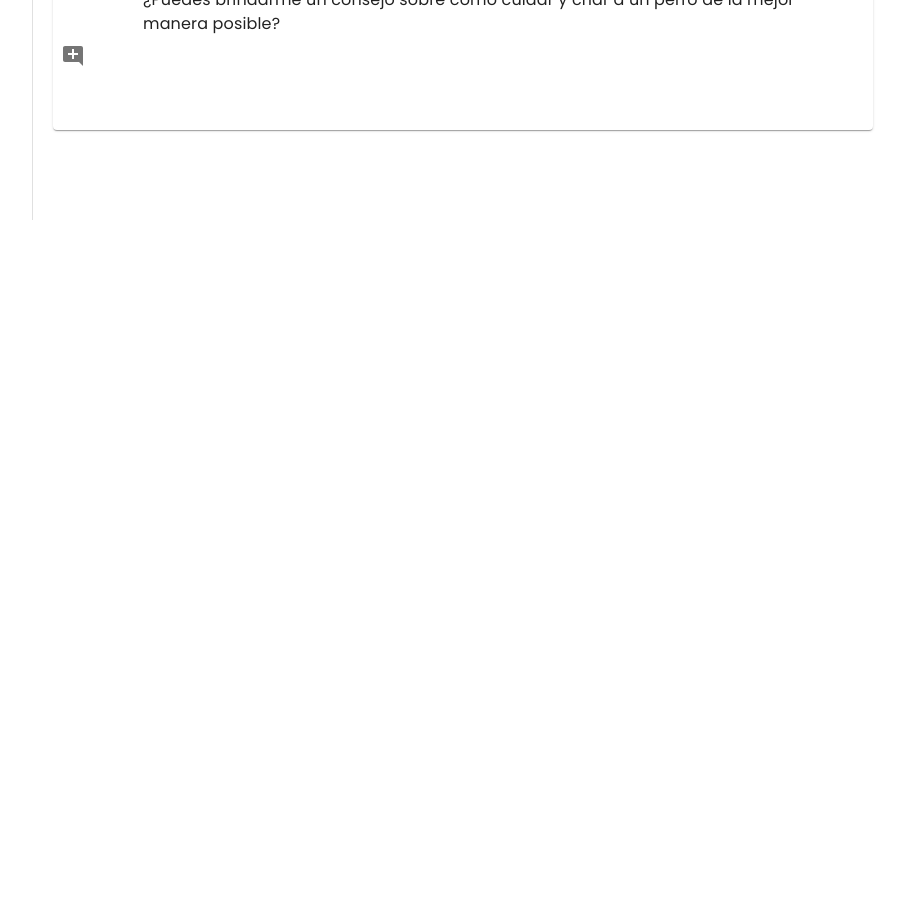
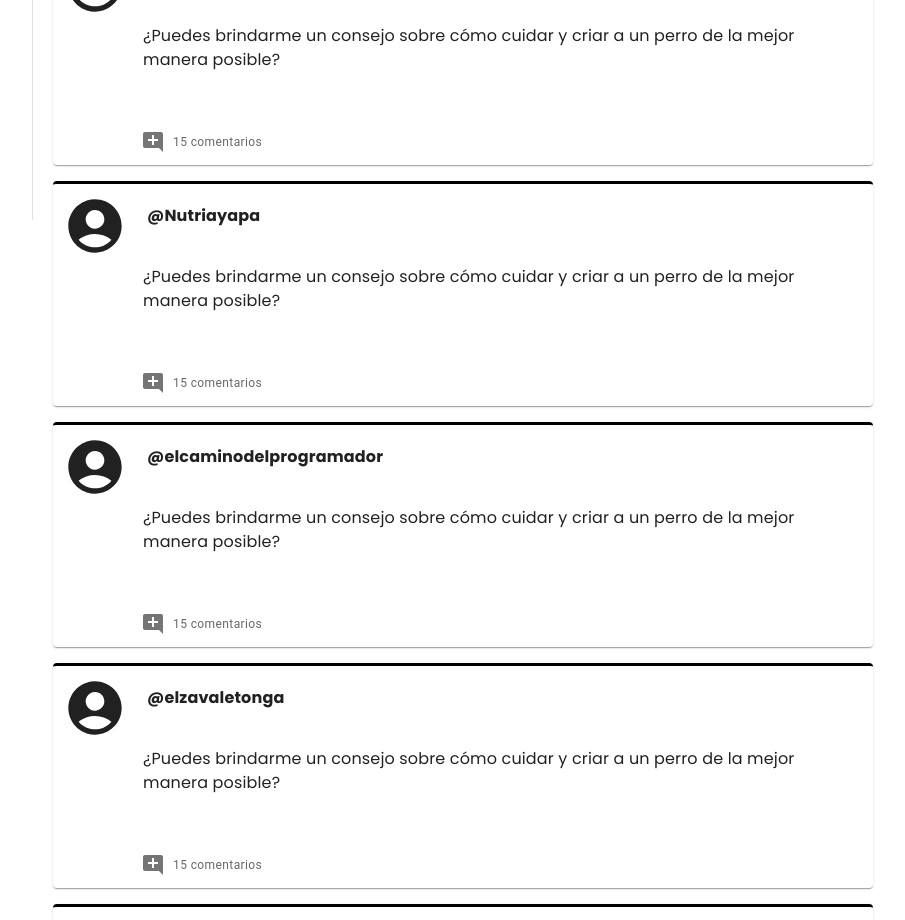
Before and after one commit to AJesusMG/PetMatch, a React (Vite) app: page /Comments in a window 1280 px wide. Shown: the part 580-1500 px from the top of the page, without its empty margins (167-1072 px from the left). Before the commit the page ends 960 px from the top, so only its background shows below. Built offline with nearby package versions, Linux system fonts and the light colour scheme.

Commit message:
Added something changes

```diff
--- a/components/CommentCard/CommentCard.jsx
+++ b/components/CommentCard/CommentCard.jsx
@@ -1,29 +1,32 @@
 import React from "react";
-import { Button, Card, Chip, Typography } from "@mui/material";
+import { Card, Typography } from "@mui/material";
 import { AccountCircle } from "@mui/icons-material";
-import IconButton from '@mui/material/IconButton';
-import AddCommentIcon from '@mui/icons-material/AddComment';
+import IconButton from "@mui/material/IconButton";
+import AddCommentIcon from "@mui/icons-material/AddComment";
 
 import styles from "./commentCardStyles.module.css";
 
-const CommentCard = ({ username }) => {
+const CommentCard = (props) => {
   return (
-        <Card className={styles.Card}>
+    <Card className={styles.Card} key={props.id}>
       <div className={styles.userInfo}>
         <div className={styles.avatarContainer}>
           <AccountCircle className={styles.iconStyle} />
         </div>
         <div className={styles.userContainer}>
-                    <p className={styles.userStyle}>@a.jesus.g</p>
+          <p className={styles.userStyle}>{props.userName}</p>
         </div>
       </div>
       <div className={styles.textContainer}>
-                <p>¿Puedes brindarme un consejo sobre cómo cuidar y criar a un perro de la mejor manera posible?</p>
+        <p>{props.comment}</p>
       </div>
       <div className={styles.addContainer}>
           <IconButton aria-label="addComment">
             <AddCommentIcon />
           </IconButton>
+        <Typography variant="caption" color="textSecondary">
+          {props.numComments} comentarios
+        </Typography>
       </div>
     </Card>
   );
--- a/components/CommentCard/commentCardStyles.module.css
+++ b/components/CommentCard/commentCardStyles.module.css
@@ -8,7 +8,7 @@ body {
     width: 820px;
     height: 225px;
     margin-left: 20px;
-    border-top: 2px solid black;
+    border-top: 3px solid black;
 }
 
 .userInfo {
@@ -38,3 +38,8 @@ body {
     width: 80%;
     margin-left: 90px;
 }
+
+.addContainer {
+    margin-left: 80px;
+    margin-top: 50px;
+}
--- a/src/pages/Catalog/Catalog.jsx
+++ b/src/pages/Catalog/Catalog.jsx
@@ -78,7 +78,7 @@ const handleProfileClick = () => {
 };
 
 const top100Films = [
-    { title: 'The Shawshank Redemption', year: 1994 },
+  { title: 'Doberman', year: 1994 },
   { title: 'The Godfather', year: 1972 },
   { title: 'The Godfather: Part II', year: 1974 },
   { title: 'The Dark Knight', year: 2008 },
@@ -204,6 +204,24 @@ const top100Films = [
   { title: 'Monty Python and the Holy Grail', year: 1975 },
 ];
 
+const petBreeds = [
+  { type: 'Dog', breed: 'Labrador Retriever' },
+  { type: 'Dog', breed: 'German Shepherd' },
+  { type: 'Dog', breed: 'Golden Retriever' },
+  { type: 'Dog', breed: 'Bulldog' },
+  { type: 'Dog', breed: 'Poodle' },
+  { type: 'Cat', breed: 'Persian' },
+  { type: 'Cat', breed: 'Siamese' },
+  { type: 'Cat', breed: 'Maine Coon' },
+  { type: 'Cat', breed: 'Ragdoll' },
+  { type: 'Rodent', breed: 'Hamster' },
+  { type: 'Rodent', breed: 'Guinea Pig' },
+  { type: 'Rodent', breed: 'Rat' },
+  { type: 'Bird', breed: 'Budgerigar (Budgie)' },
+  { type: 'Bird', breed: 'Cockatiel' },
+  { type: 'Bird', breed: 'Canary' },
+];
+
 export default function Catalog() {
   return (
     <div className={styles.containerFlex}>
@@ -230,13 +248,13 @@ const top100Films = [
               multiple
               limitTags={2}
               id="multiple-limit-tags"
-                options={top100Films}
-                getOptionLabel={(option) => option.title}
-                defaultValue={[top100Films[13], top100Films[12], top100Films[11]]}
+              options={petBreeds}
+              groupBy={(option) => option.type}
+              getOptionLabel={(option) => option.breed}
               renderInput={(params) => (
                 <TextField {...params} label="Tags (Raza, edad, tamaño)" />
               )}
-                sx={{ width: "500px" }}
+              sx={{ width: '500px' }}
             />
           </div>
         </div>
--- a/src/pages/Comments/Comments.jsx
+++ b/src/pages/Comments/Comments.jsx
@@ -1,15 +1,52 @@
 import React, { useState } from "react";
-import { Avatar, Button, Card, TextField } from "@mui/material";
+import { Avatar, Button, Card, Grid, TextField } from "@mui/material";
 import SideBar from "../../../components/SideBar/sideBar";
 import AccountCircleIcon from "@mui/icons-material/AccountCircle";
+import CommentCard from "../../../components/CommentCard/CommentCard";
 
 import styles from "./communityStyles.module.css";
-import CommentCard from "../../../components/CommentCard/CommentCard";
 
 const handleProfileClick = () => {
   // Agrega aquí la lógica de redirección o acciones específicas del perfil
   console.log("Perfil clickeado");
   // Puedes agregar aquí la lógica de redirección o acciones específicas del perfil
+};
+
+const CommentInfo = [
+  {
+    id: 1,
+    userName: "@a.jesus.g",
+    comment: "¿Puedes brindarme un consejo sobre cómo cuidar y criar a un perro de la mejor manera posible?",
+    numComments: 15,
+  },
+  {
+    id: 2,
+    userName: "@Nutriayapa",
+    comment: "¿Puedes brindarme un consejo sobre cómo cuidar y criar a un perro de la mejor manera posible?",
+    numComments: 15,
+  },
+  {
+    id: 3,
+    userName: "@elcaminodelprogramador",
+    comment: "¿Puedes brindarme un consejo sobre cómo cuidar y criar a un perro de la mejor manera posible?",
+    numComments: 15,
+  },
+  {
+    id: 4,
+    userName: "@elzavaletonga",
+    comment: "¿Puedes brindarme un consejo sobre cómo cuidar y criar a un perro de la mejor manera posible?",
+    numComments: 15,
+  },
+  {
+    id: 5,
+    userName: "@Faker",
+    comment: "¿Como subir de elo a un bronce en LATAM, especificamente LAS?",
+    numComments: 15,
+  },
+];
+
+const handleScrollToTop = () => {
+  window.scrollTo({ top: 0, behavior: "smooth" });
 };
 
 export default function Community() {
@@ -29,6 +66,7 @@ export default function Community() {
         <SideBar />
       </div>
       <div className={styles.catalogContainer}>
+        <div className={styles.stickyContainer}>
           <div className={styles.iconContainer}>
             <Avatar
               alt="Profile Image"
@@ -43,11 +81,12 @@ export default function Community() {
             <Card className={styles.cardStyles}>
               <div>
                 <p className={styles.title}>Comunidad</p>
-              <Button variant="text" className={styles.btnStyle}>
+                <Button variant="text" className={styles.btnStyle} onClick={handleScrollToTop}>
                   Inicio
                 </Button>
               </div>
             </Card>
+          </div>
         </div>
         <Card className={styles.cardStyle}>
           <div className={styles.mainContainer}>
@@ -66,7 +105,7 @@ export default function Community() {
                 id="outlined-multiline-flexible"
                 label="Pregunta algo a la comunidad"
                 multiline
-                maxRows={4}
+                maxRows={2}
                 value={textValue}
                 onChange={handleTextChange}
                 inputProps={{
@@ -88,7 +127,13 @@ export default function Community() {
           </div>
         </Card>
         <div className={styles.commentContainer}>
-          <CommentCard />
+          <Grid container spacing={2}>
+            {CommentInfo.map((post, index) => (
+              <Grid item key={index}>
+                <CommentCard {...post} />
+              </Grid>
+            ))}
+          </Grid>
         </div>
       </div>
     </div>
--- a/src/pages/Comments/communityStyles.module.css
+++ b/src/pages/Comments/communityStyles.module.css
@@ -17,6 +17,13 @@ body {
     flex: 95%;
 }
 
+.stickyContainer {
+    position: sticky;
+    top: 0;
+    z-index: 1000;
+    background-color: white;
+}
+
 .topContainer {
     display: flex;
     flex-direction: row;
@@ -34,7 +41,7 @@ body {
 
 .cardStyle {
     width: 820px;
-    height: 190px;
+    height: 225px;
     margin-left: 20px;
 }
 
@@ -52,6 +59,7 @@ body {
     margin-top: 40px !important;
     margin-left: 10px !important;
     border-bottom: 4px solid orange !important;
+    cursor: pointer;
 }
 
 .lineBlack {
```
Lines whose indentation alone changed are shown as unchanged.
